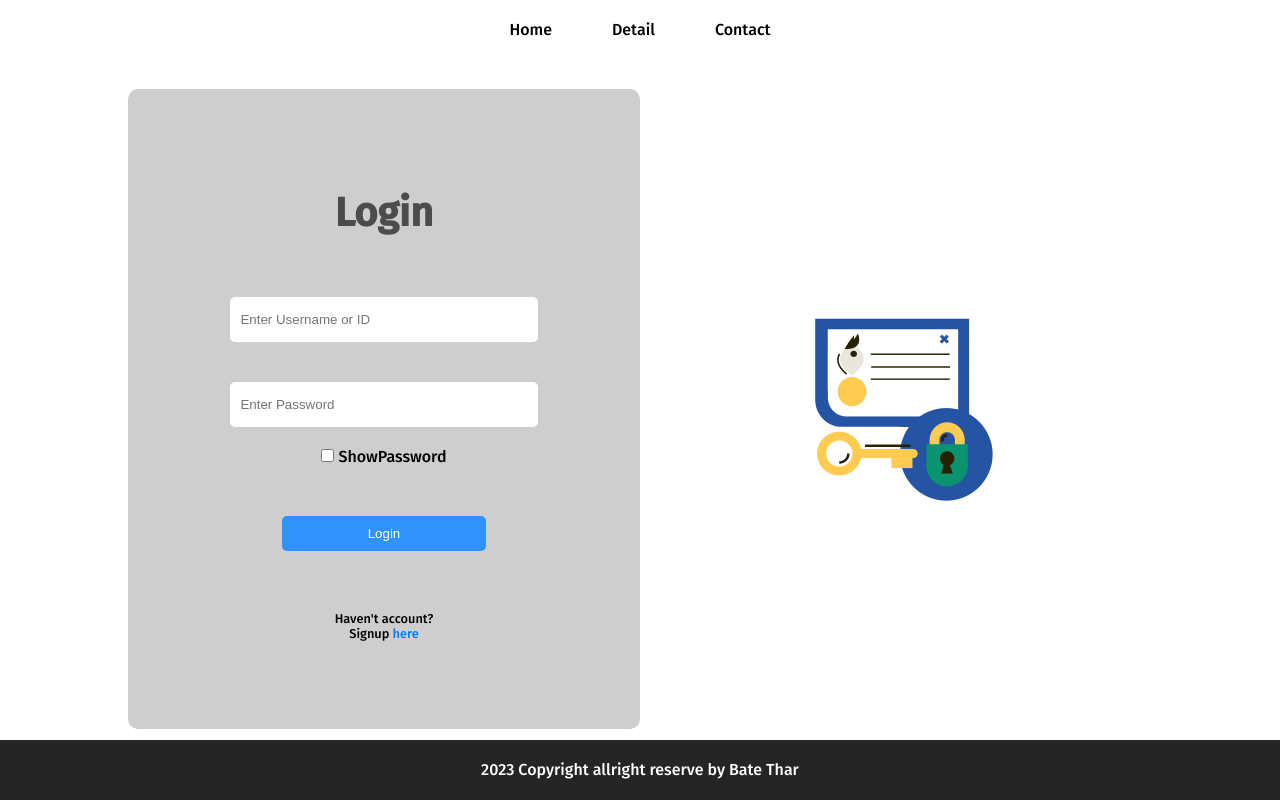
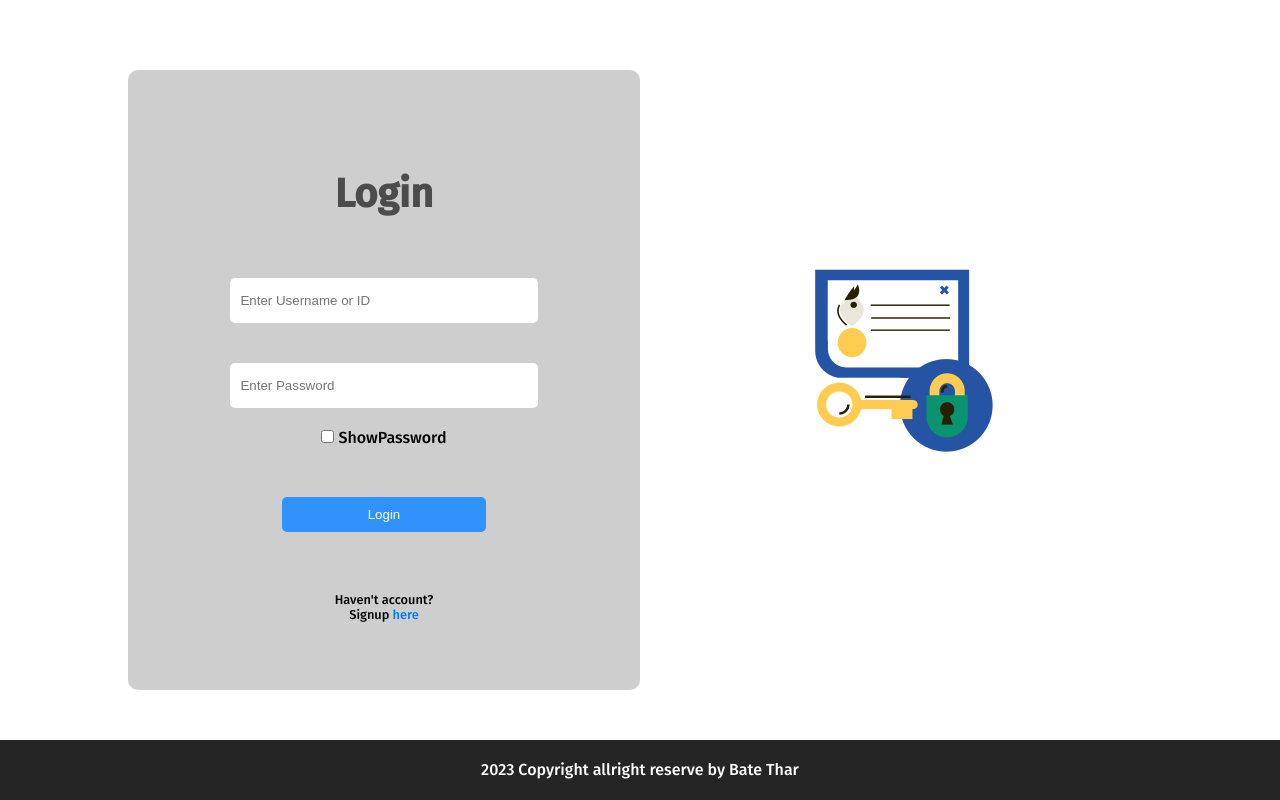
Before and after one commit to Kaung-Myat-Hun/angular-application, an Angular app: page /login in a window 1280 px wide. Built offline with nearby package versions, Linux system fonts and the light colour scheme.

Commit message:
update: css

```diff
--- a/src/app/login/login.component.css
+++ b/src/app/login/login.component.css
@@ -6,15 +6,21 @@
 }
 .form-container{
   width: 80vw !important;
-  height: 80vh !important;
+  height: 90vh !important;
+  position: fixed;
+  top: 0;
+  background-color: #fff;
   /* background-color: bisque; */
-  margin: 30px auto;
+  padding: 30px 0px;
+  left: 50%;
+  transform: translateX(-50%);
 }
 .formLogin, .formRegister{
   width: 50%;
   text-align: center;
   background: #cecece;
   border-radius: 10px;
+  margin-top: 40px;
 }
 .input{
   width: 60%;
```
